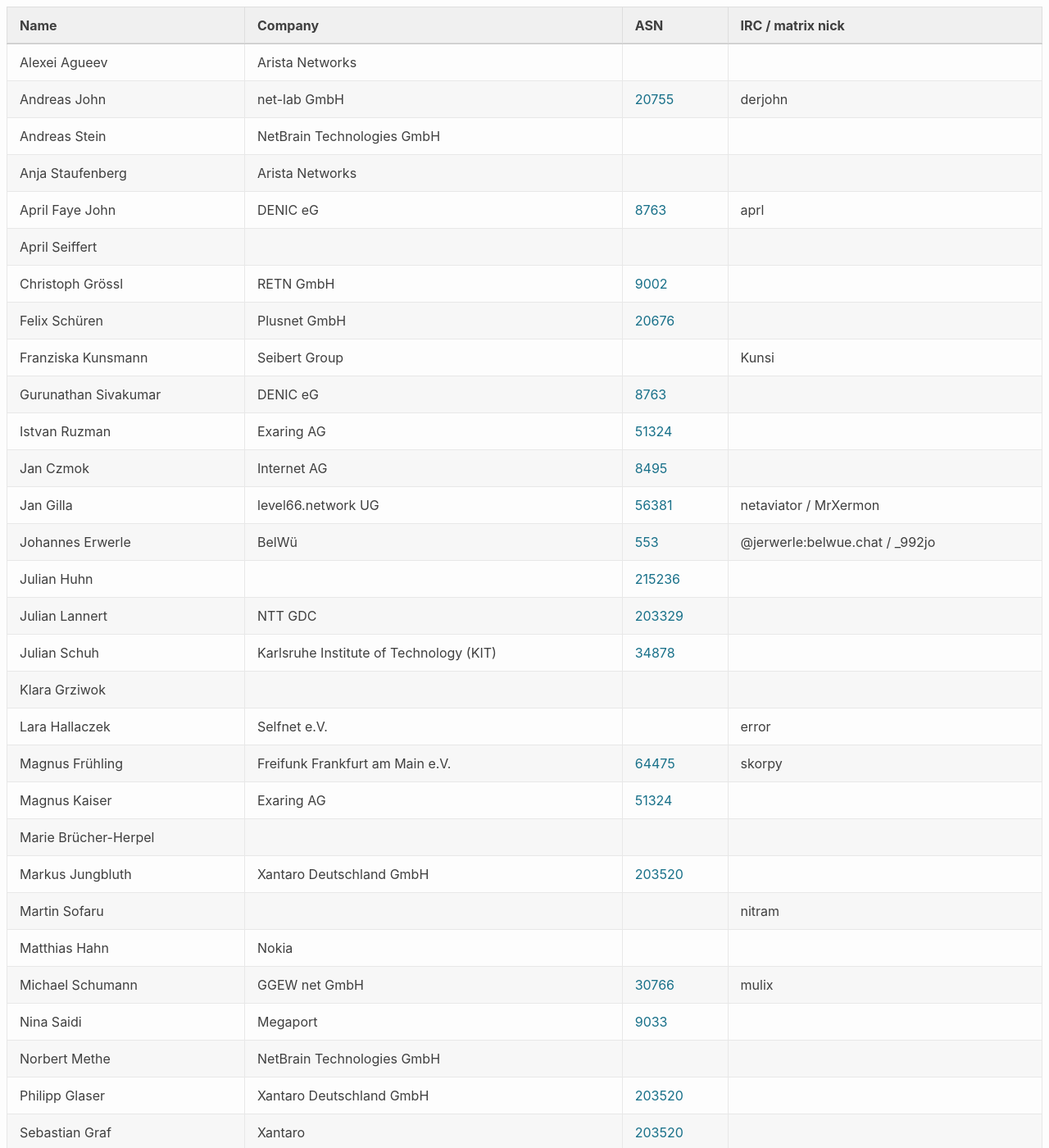
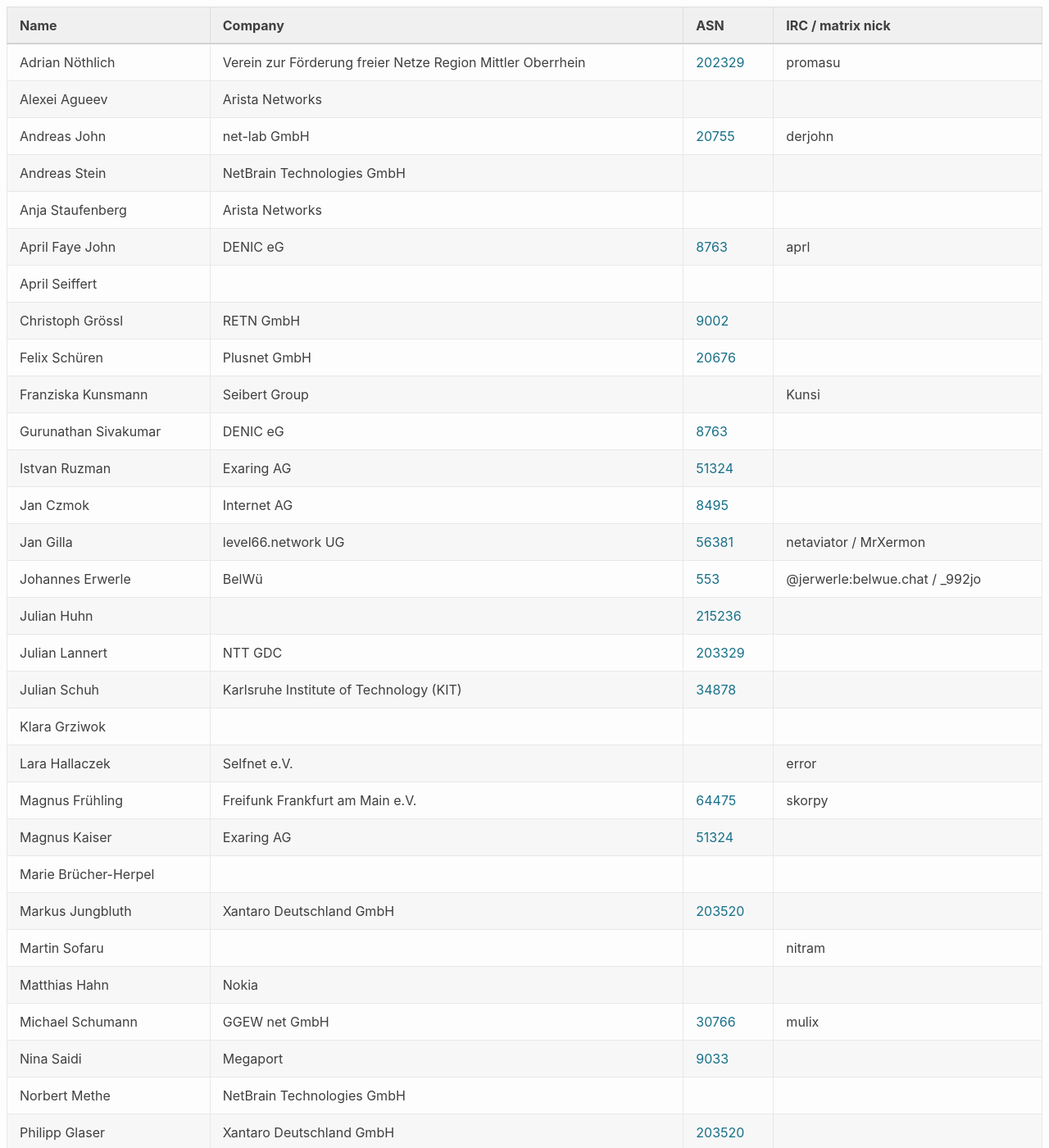
Before and after one commit to denog/pretix-attendeelist, a Jekyll site: the page built from denogmeetup25-01/index.markdown, in a window 1280 px wide and 1400 px high. Shown: the whole window at 82% size. Built offline with Jekyll 4.4.1, drawn with Linux system fonts in a browser that asks for light colours; some of the changed text lies outside the part shown.

Commit message:
Latest data: Fri Jan 24 12:38:13 UTC 2025

```diff
--- a/_data/attendees_denogmeetup25-01.json
+++ b/_data/attendees_denogmeetup25-01.json
@@ -1,4 +1,10 @@
 [
+  {
+    "name": "Adrian Nöthlich",
+    "company": "Verein zur Förderung freier Netze Region Mittler Oberrhein",
+    "irc": "promasu",
+    "asn": "202329"
+  },
   {
     "name": "Alexei Agueev",
     "company": "Arista Networks",
@@ -174,6 +180,12 @@
     "asn": "203520"
   },
   {
+    "name": "Rose Jacobsen",
+    "company": "PFALZKOM",
+    "irc": "avara",
+    "asn": "21473"
+  },
+  {
     "name": "Sebastian Graf",
     "company": "Xantaro",
     "irc": null,
```
